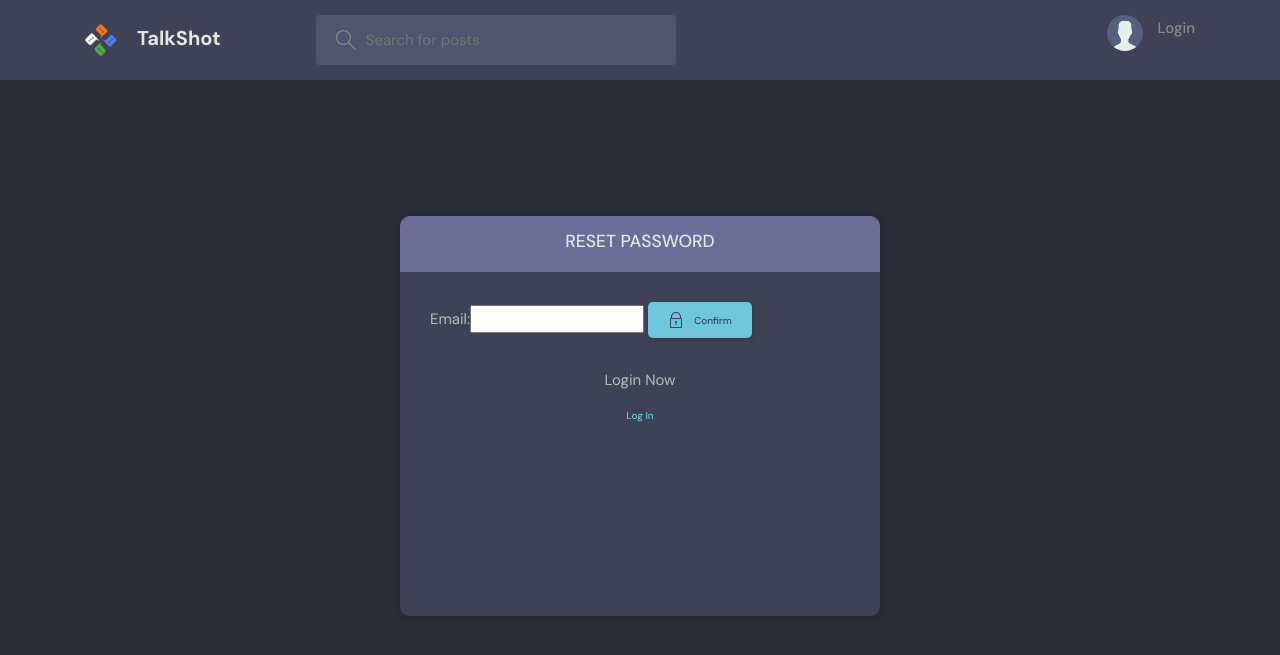
After one commit to muzammil-85/Talkshot, a Django app: page /reset_password/ in a window 1280 px wide. The commit adds this page. Shown: the top 655 px of the page. Run offline with Django 3.2, Linux system fonts and the light colour scheme.

Commit message:
added some features

```diff
--- /dev/null
+++ b/base/templates/base/password-reset.html
@@ -0,0 +1,42 @@
+{% extends 'main.html' %}
+
+{% block content %}
+
+<main class="auth layout">
+  <div class="container">
+    <div class="layout__box">
+      <div class="layout__boxHeader">
+        <div class="layout__boxTitle">
+          <h3>Reset Password</h3>
+        </div>
+      </div>
+      <div class="layout__body">
+        <!-- <h2 class="auth__tagline">Find your study partner</h2> -->
+
+        <form class="form" action="" method="POST">
+          {% csrf_token %}
+          {{form}}
+          <button class="btn btn--main" type="submit">
+            <svg version="1.1" xmlns="http://www.w3.org/2000/svg" width="32" height="32" viewBox="0 0 32 32">
+              <title>lock</title>
+              <path
+                d="M27 12h-1v-2c0-5.514-4.486-10-10-10s-10 4.486-10 10v2h-1c-0.553 0-1 0.447-1 1v18c0 0.553 0.447 1 1 1h22c0.553 0 1-0.447 1-1v-18c0-0.553-0.447-1-1-1zM8 10c0-4.411 3.589-8 8-8s8 3.589 8 8v2h-16v-2zM26 30h-20v-16h20v16z">
+              </path>
+              <path
+                d="M15 21.694v4.306h2v-4.306c0.587-0.348 1-0.961 1-1.694 0-1.105-0.895-2-2-2s-2 0.895-2 2c0 0.732 0.413 1.345 1 1.694z">
+              </path>
+            </svg>
+
+            Confirm
+          </button>
+        </form>
+
+        <div class="auth__action">
+          <p>Login Now</p>
+          <a href="{% url 'login' %}" class="btn btn--link">Log In</a>
+        </div>
+      </div>
+    </div>
+  </div>
+</main>
+{% endblock content %}
--- a/base/urls.py
+++ b/base/urls.py
@@ -1,5 +1,6 @@
 from django.urls import path
 from . import views
+from django.contrib.auth import views as auth_views
 
 urlpatterns = [
     path('login/', views.loginPage, name="login"),
@@ -19,4 +20,27 @@ urlpatterns = [
 
     path('topics/', views.topicsPage, name="topics"),
     path('activity/', views.activityPage, name="activity"),
+
+    path('reset_password/',
+    auth_views.PasswordResetView.as_view(template_name = "base/password-reset.html"),
+    name="reset_password"
+    ),
+
+    path('reset_password_sent/',
+    auth_views.PasswordResetDoneView.as_view(template_name = "base/password-reset-sent.html"),
+    name="password_reset_done"
+    ),
+
+    path('reset_password/<uidb64>/<token>/',
+    auth_views.PasswordResetConfirmView.as_view(template_name = "base/password-reset-confirm.html"),
+    name="password_reset_confirm"
+    ),
+
+
+    path('reset_password_complete/',
+    auth_views.PasswordResetCompleteView.as_view(template_name = "base/password-reset-complete.html"),
+    name="password_reset_complete"
+    ),
+
+
 ]
--- a/templates/main.html
+++ b/templates/main.html
@@ -7,6 +7,7 @@
     <meta http-equiv="X-UA-Compatible" content="IE=edge" />
     <meta name="viewport" content="width=device-width, initial-scale=1.0" />
     <link rel="shortcut icon" href="assets/favicon.ico" type="image/x-icon" />
+    <link href="https://cdn.jsdelivr.net/npm/bootstrap@5.2.2/dist/css/bootstrap.min.css" rel="stylesheet" integrity="sha384-Zenh87qX5JnK2Jl0vWa8Ck2rdkQ2Bzep5IDxbcnCeuOxjzrPF/et3URy9Bv1WTRi" crossorigin="anonymous">
     <link rel="stylesheet" href="{% static 'styles/style.css' %}" />
     <title>Talkshot - share your thoughts</title>
 </head>
```
Also changed, not shown: Takeshot/settings.py (+12 -3 lines), base/templates/base/login_register.html (+9 -1 lines), base/templates/base/password-reset-complete.html (added, +30 -0 lines), base/templates/base/password-reset-confirm.html (added, +42 -0 lines), base/templates/base/password-reset-sent.html (added, +30 -0 lines), base/views.py (+4 -4 lines), db.sqlite3, static/images/IMG_20221020_083706_Bokeh.jpg (added), 2 other files.
